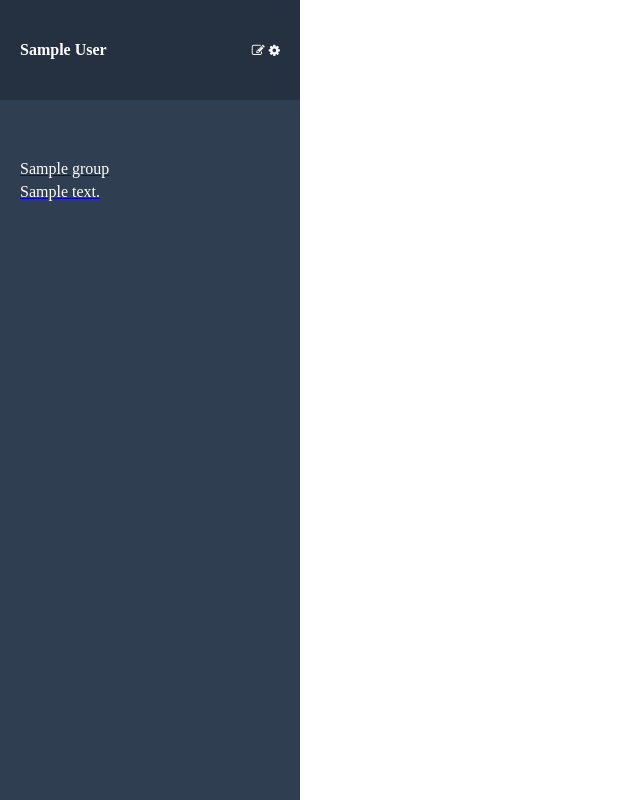
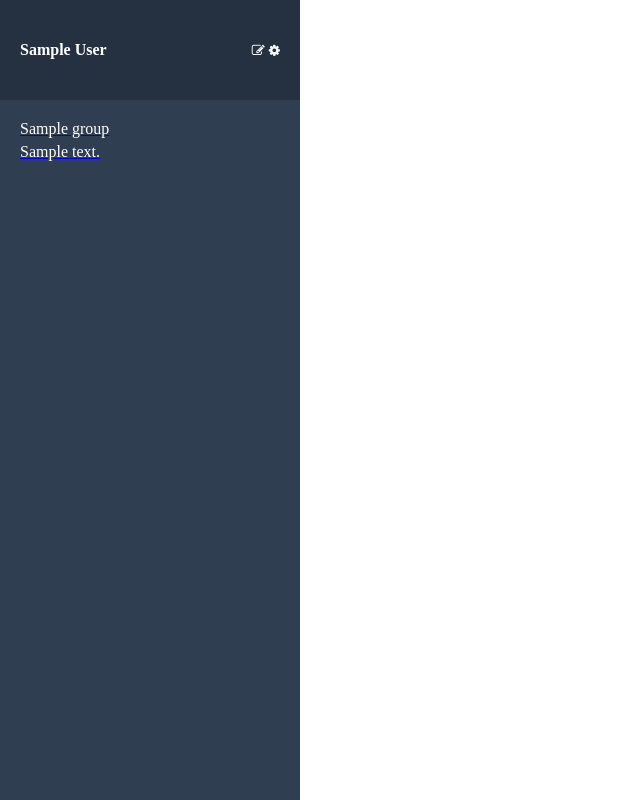
Before and after one commit to kana0313/chat-space, a Rails app: page / in a window 1280 px wide. Shown: the whole page, without its empty margins (0-640 px from the left). Run offline with Rails 7, Linux system fonts and the light colour scheme; a user stored in the database is signed in; tables that the repository leaves empty hold one stand-in row (values such as "Sample post"); style sheets or scripts are compiled from the project's sources; some libraries are stand-ins or nearby versions.

Commit message:
Update side_bar.scss

```diff
--- a/app/assets/stylesheets/side_bar.scss
+++ b/app/assets/stylesheets/side_bar.scss
@@ -32,7 +32,8 @@
     padding: 0 20px;
     .group {
       box-sizing: border-box;
-      padding: 20px 0 40px;
+      padding: 10px 0 10px;
+
       &__name {
         color: $white;
         font-size: $side_group_name;
```
